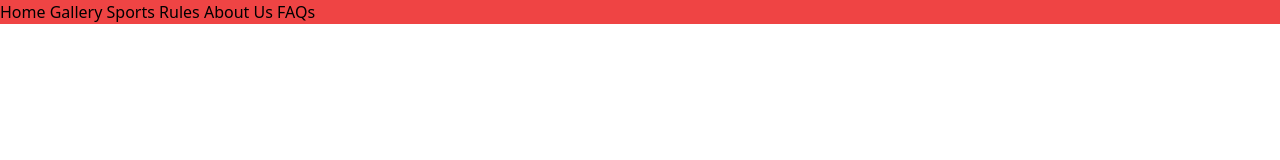
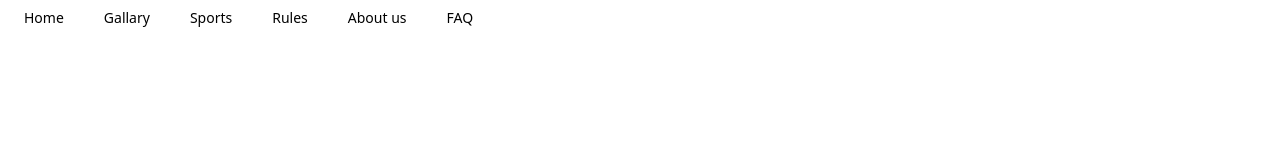
Before and after one commit to QUBITABHAY/Local_Sports_Club, a plain HTML site: page index.html in a window 1280 px wide. Drawn offline with Linux system fonts and the light colour scheme.

Commit message:
improve in nav

```diff
--- a/index.html
+++ b/index.html
@@ -6,15 +6,18 @@
     <title>Document</title>
     <link rel="stylesheet" href="./asset/style.css">
 </head>
-<body class="bg-white-900">
-    <div class="bg-red-500 bg-cente">
-        <button><a href="#">Home</a></button>
-        <button><a href="#">Gallery</a></button>
-        <button><a href="#">Sports</a></button></b>
-        <button><a href="#">Rules</a></button>
-        <button><a href="#">About Us</a></button>
-        <button><a href="#">FAQs</a></button>
-    </div>
+<body>
+    <nav class="bg-white-800 px-3">
+        <div class="bg-white-800 flex space-x-4">
+            <a href="#" class="rounded-md px-3 py-2 text-sm font-medium text-black-300 hover:bg-white-700 hover:text-white">Home</a>
+            <a href="gallary.html" class="rounded-md px-3 py-2 text-sm font-medium text-black-300 hover:bg-white-700 hover:text-white">Gallary</a>
+            <a href="#" class="rounded-md px-3 py-2 text-sm font-medium text-black-300 hover:bg-white-700 hover:text-white">Sports</a>
+            <a href="#" class="rounded-md px-3 py-2 text-sm font-medium text-black-300 hover:bg-white-700 hover:text-white">Rules</a>
+            <a href="#" class="rounded-md px-3 py-2 text-sm font-medium text-black-300 hover:bg-white-700 hover:text-white">About us</a>
+            <a href="#" class="rounded-md px-3 py-2 text-sm font-medium text-black-300 hover:bg-white-700 hover:text-white">FAQ</a>
+        </div>
+    </nav>
+
     <div class="news">
 
     </div>
```
Also changed, not shown: asset/style.css.
